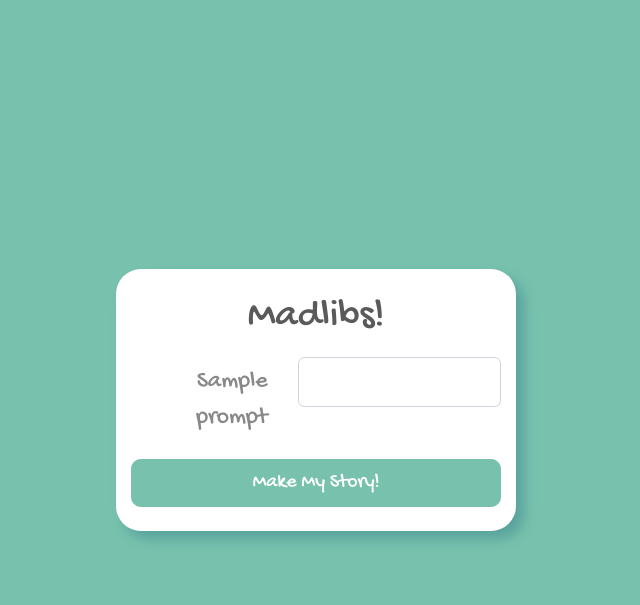
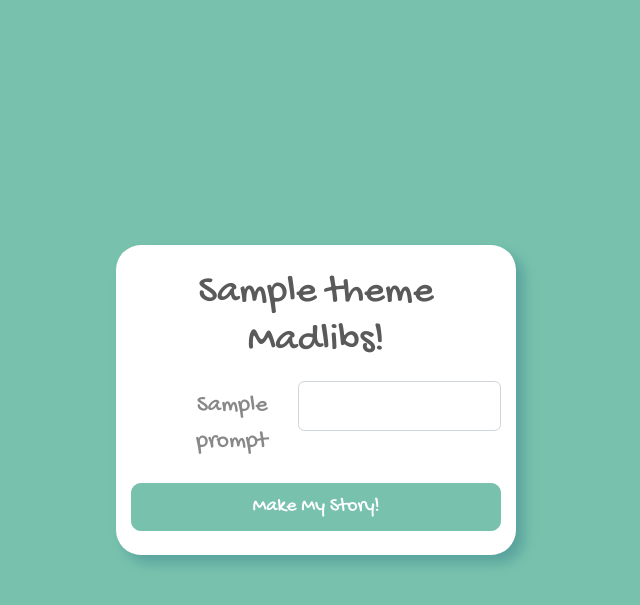
Before and after one commit to andorjen/flask-madlibs, a Flask app: template templates/questions.html in a window 1280 px wide. Shown: the top 605 px of the page, without its empty margins (324-964 px from the left). Run offline with Flask 2, Linux system fonts and the light colour scheme; the template is opened without the code that fills it: most values are stand-ins (such as "Sample title", 1, 10 or a date in 2020).

Commit message:
create madlib options

```diff
--- a/app.py
+++ b/app.py
@@ -1,7 +1,7 @@
 from flask import Flask, render_template, request
 from flask_debugtoolbar import DebugToolbarExtension
 
-from stories import silly_story
+import stories
 
 app = Flask(__name__)
 app.config['SECRET_KEY'] = "secret"
@@ -13,20 +13,20 @@ def show_template_options():
     """render html that shows a dropdown menu for diffrent madlibs template"""
     return render_template("home.html")
 
-@app.get("/silly_option")
+@app.get("/madlibs")
 def display_mad_libs_prompt():
     #Need more context of name display_mad_libs_prompt
     """Render mad libs form for input"""
+    chosen_theme=request.args.get("option")
 
     # Make variable and input it in the arguments of questions.html
-    return render_template("questions.html",prompts=silly_story.prompts)
+    return render_template("questions.html",prompts=getattr(stories, chosen_theme).prompts, theme=chosen_theme)
 
-@app.get('/results')
+@app.get('/madlibs/results/<theme>')
 
-def show_results():
+def show_results(theme):
     """Create Dictionary from silly_story.prompts, render story.html of results using generate function of silly_story"""
 
     #story_input = {prompt: request.args.get(prompt) for prompt in silly_story.prompts }
-
-    story_info = silly_story.generate(request.args)
+    story_info = getattr(stories, theme).generate(request.args)
     return render_template("story.html", story=story_info)
--- a/templates/questions.html
+++ b/templates/questions.html
@@ -1,9 +1,9 @@
 {% extends 'base.html' %} {% block title %} Madlibs! {% endblock %} {% block
 content %}
 
-<h1 class="pt-4 mb-3 text-center">Madlibs!</h1>
+<h1 class="pt-4 mb-3 text-center"> {{ theme }} Madlibs!</h1>
 
-<form action="/results" class="pb-4">
+<form action="/madlibs/results/{{ theme }}" class="pb-4">
   {% for prompt in prompts %}
   <!-- an example of one field -- you should make these autogenerated! -->
   <div class="form-group row">
```
Also changed, not shown: templates/home.html (+6 -5 lines).
